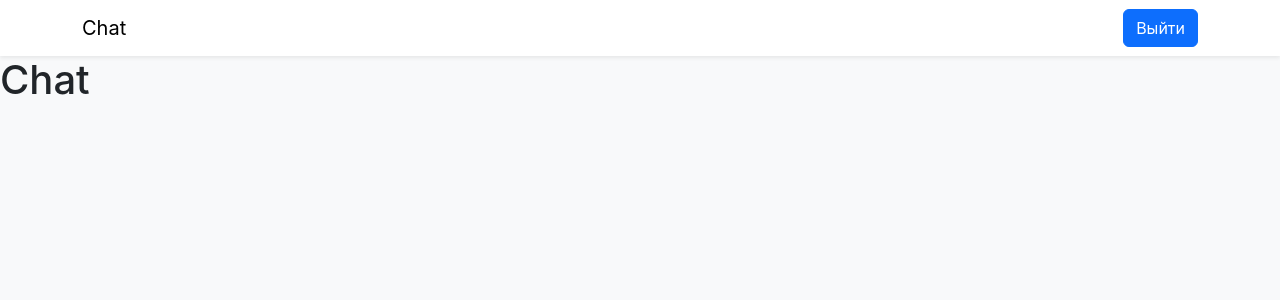
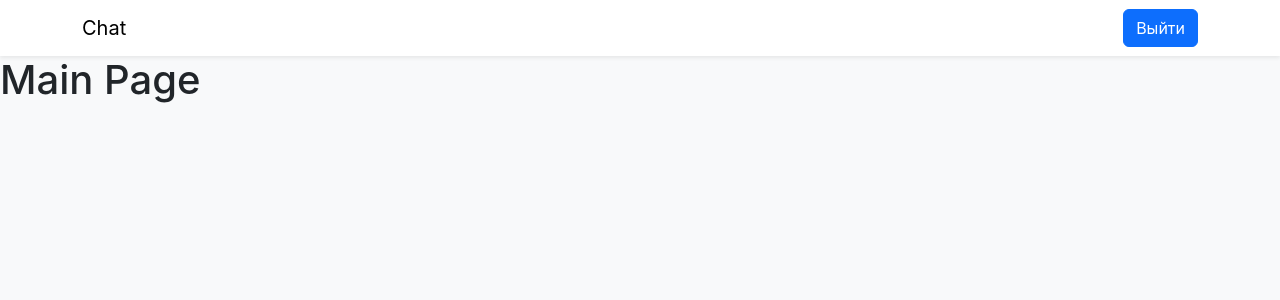
Before and after one commit to superpuper32/dom-react-redux-project-lvl4, a React (Vite) app in the folder frontend/: page / in a window 1280 px wide. Shown: the top 300 px of the page. Built offline with nearby package versions, Linux system fonts and the light colour scheme; sample sign-in values are in the browser's storage.

Commit message:
STEP-3: auhorization jwt token in localstorage added

```diff
--- a/frontend/src/contexts/index.ts
+++ b/frontend/src/contexts/index.ts
@@ -1,17 +1,17 @@
 import { createContext } from 'react';
 
-export type LoginResponse = {
+export type TLoginResponse = {
     token: string;
     username: string;
 }
 
-export type AuthContextType = {
+export type TAuthContextType = {
     loggedIn: boolean,
-    logIn: (authData: LoginResponse) => void,
+    logIn: (authData: TLoginResponse) => void,
     logOut: () => void,
 };
 
-const AuthContext = createContext<AuthContextType>({
+const AuthContext = createContext<TAuthContextType>({
     logIn: () => {},
     loggedIn: false,
     logOut: () => {},
--- a/frontend/src/pages/login/Login.tsx
+++ b/frontend/src/pages/login/Login.tsx
@@ -41,6 +41,7 @@ const Login = () => {
     onSubmit: async (values) => {
       try {
         const response = await axios.post(routes.loginPath(), values);
+        localStorage.setItem('userId', JSON.stringify(response.data));
         auth.logIn(response.data);
         const { from } = location.state;
         navigate(from);
--- a/frontend/src/pages/main/Main.tsx
+++ b/frontend/src/pages/main/Main.tsx
@@ -1,7 +1,15 @@
 import React from 'react';
+import { Navigate, useLocation } from 'react-router-dom';
 
-const Main: React.FunctionComponent = (): React.JSX.Element => (
-  <h1>Chat</h1>
-);
+import useAuth from '../../hooks/useAuth.tsx';
+
+const Main: React.FunctionComponent = (): React.JSX.Element => {
+  const auth = useAuth();
+  const location = useLocation();
+
+  return (
+    auth.loggedIn ? <h1>Main Page</h1> : <Navigate to="/login" state={{ from: location }} />
+  );
+};
 
 export default Main;
--- a/frontend/src/providers/AuthProvider.tsx
+++ b/frontend/src/providers/AuthProvider.tsx
@@ -1,16 +1,16 @@
 import { useState, useMemo, ReactNode } from 'react';
 
-import AuthContext, { LoginResponse } from '../contexts';
+import AuthContext, { TLoginResponse } from '../contexts';
 
-interface AuthProps {
+interface IAuthProps {
   children?: ReactNode;
 }
 
-const AuthProvider = ({ children }: AuthProps) => {
+const AuthProvider = ({ children }: IAuthProps) => {
   const [loggedIn, setLoggedIn] = useState(() => !!localStorage.getItem('userId'));
 
   const valueProperties = useMemo(() => {
-    const logIn = (authData: LoginResponse) => {
+    const logIn = (authData: TLoginResponse) => {
       localStorage.setItem('userId', JSON.stringify(authData));
       setLoggedIn(true);
     };
--- a/frontend/src/routes/root.tsx
+++ b/frontend/src/routes/root.tsx
@@ -1,7 +1,6 @@
 import React from 'react';
 import { Outlet, Link } from 'react-router-dom';
 import { Button, Container, Navbar } from 'react-bootstrap';
-// import Container from 'react-bootstrap/Container';
 
 import useAuth from '../hooks/useAuth.tsx';
 
```
Also changed, not shown: frontend/src/utils/utils.ts (added, +15 -0 lines).
